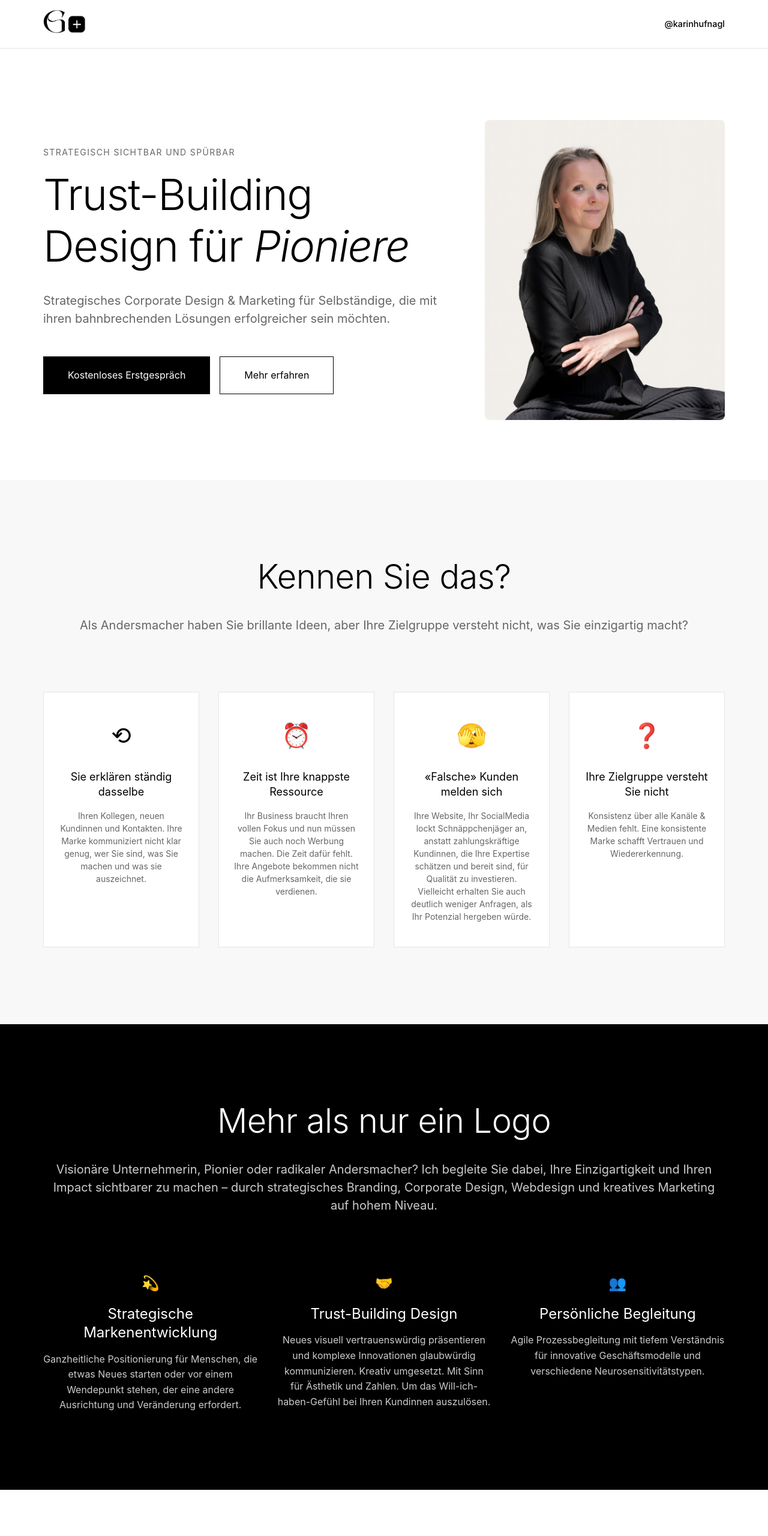
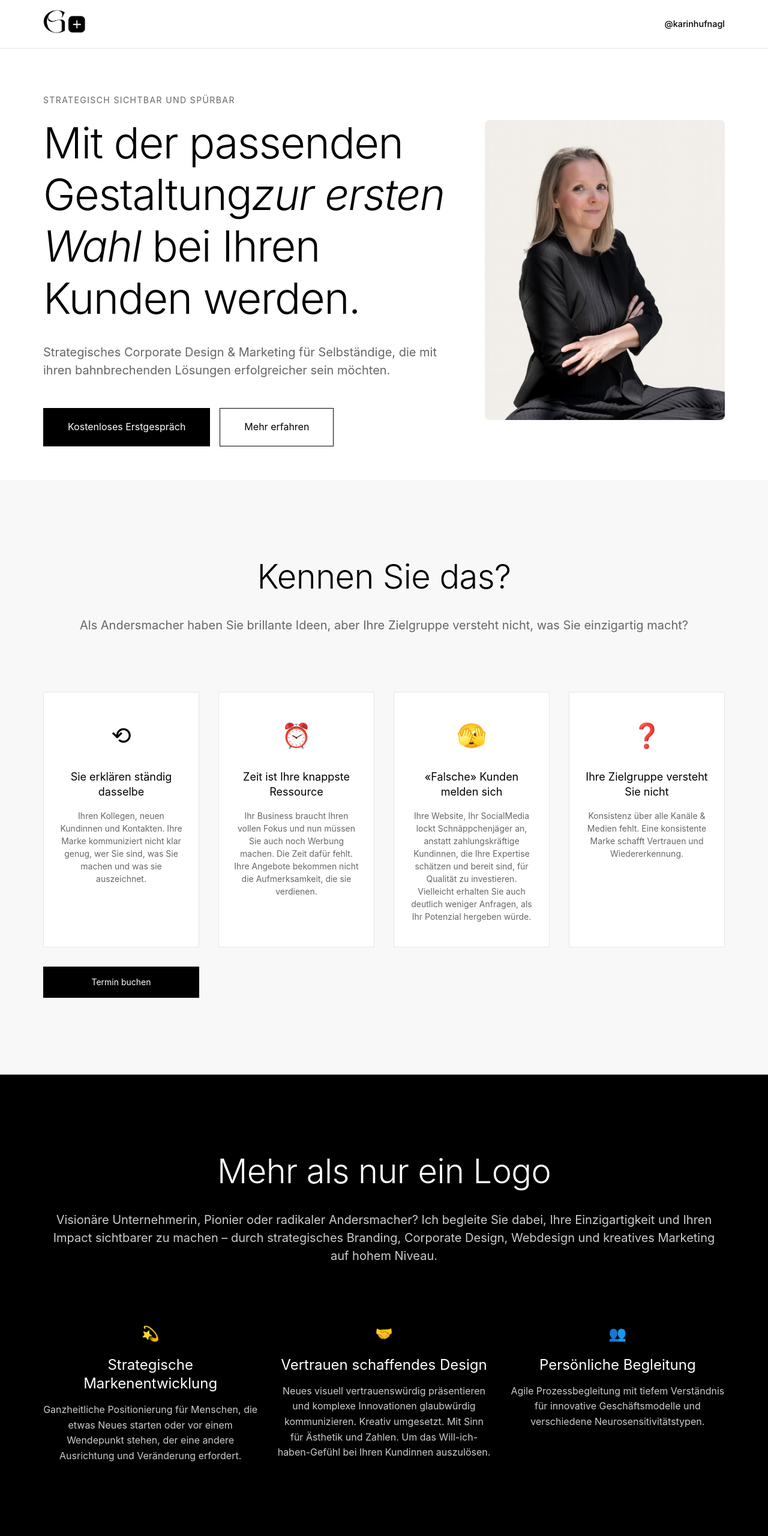
Before and after one commit to karihufn/angebot-pioniere, a plain HTML site: page index.html in a window 1280 px wide. Shown: the top 2560 px of the page at 60% size. Drawn offline with Linux system fonts and the light colour scheme.

Commit message:
Update index.html

```diff
--- a/index.html
+++ b/index.html
@@ -3,7 +3,7 @@
 <head>
     <meta charset="UTF-8">
     <meta name="viewport" content="width=device-width, initial-scale=1.0">
-    <title>Trust-Building Design</title>
+    <title>Mehr als nur ein Logo</title>
     <meta name="description" content="Strategisches Branding & Webdesign für Pioniere aus der Ostschweiz, die bahnbrechende Lösungen haben, die noch niemand versteht.">
 
     <style>
@@ -583,7 +583,7 @@
                 <div class="hero-text">
                     <div class="hero-subtitle">Strategisch sichtbar und spürbar</div>
                     <h1>
-                        Trust-Building Design für <em>Pioniere</em>
+                        Mit der passenden Gestaltung<em>zur ersten Wahl</em> bei Ihren Kunden werden.
                     </h1>
                     <div class="spacer-medium"></div>
                     <p class="text-large">
@@ -594,7 +594,7 @@
                         <a href="https://karinhufnagl.com/kennenlerngespraech-buchen/" target="_blank" class="btn btn-primary btn-large">
                             Kostenloses Erstgespräch
                         </a>
-                        <a href="https://www.linkedin.com/in/karinhufnagl/" target="_blank" class="btn btn-large">
+                        <a href="#about" target="_blank" class="btn btn-large">
                             Mehr erfahren
                         </a>
                     </div>
@@ -646,6 +646,7 @@
                     <div class="spacer-small"></div>
                     <p class="text-small">Konsistenz über alle Kanäle & Medien fehlt. Eine konsistente Marke schafft Vertrauen und Wiedererkennung.</p>
                 </div>
+                <a href="https://karinhufnagl.com/kennenlerngespraech-buchen/" target="_blank" class="btn btn-primary" style="width: 100%;">Termin buchen</a>
             </div>
         </div>
     </section>
@@ -670,7 +671,7 @@
 
                 <div class="fade-in">
                     <div class="trust-icon">🤝</div>
-                    <h3>Trust-Building Design</h3>
+                    <h3>Vertrauen schaffendes Design</h3>
                     <div class="spacer-small"></div>
                     <p>Neues visuell vertrauenswürdig präsentieren und komplexe Innovationen glaubwürdig kommunizieren. Kreativ umgesetzt. Mit Sinn für Ästhetik und Zahlen. Um das Will-ich-haben-Gefühl bei Ihren Kundinnen auszulösen.</p>
                 </div>
```
